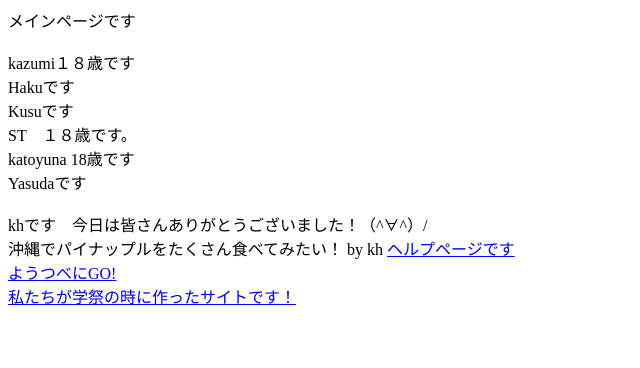
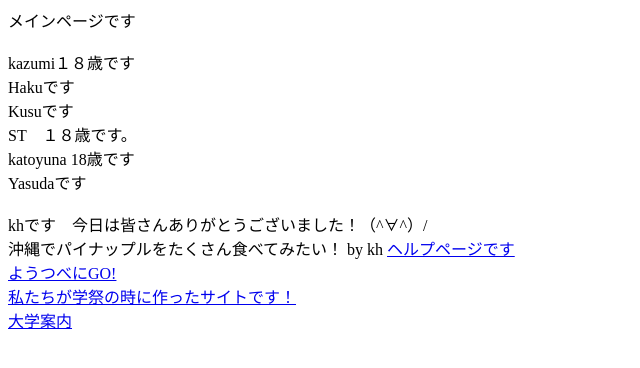
Before and after one commit to Yoshi-is-a-Yoshi/GroupWorkOkinawa, a plain HTML site: page index.html in a window 1280 px wide. Shown: the whole page, without its empty margins (0-640 px from the left). Drawn offline with Linux system fonts and the light colour scheme.

Commit message:
Update index.html

```diff
--- a/index.html
+++ b/index.html
@@ -21,4 +21,7 @@
   <a href="https://www.youtube.com/">ようつべにGO!</a>
   <br>
   <a href="https://italiancafedoi.h-p.jp">私たちが学祭の時に作ったサイトです！</a>
+  <br>
+  <a href="https://kokushin-u.jp/">大学案内</a>
+
 </html>
```
